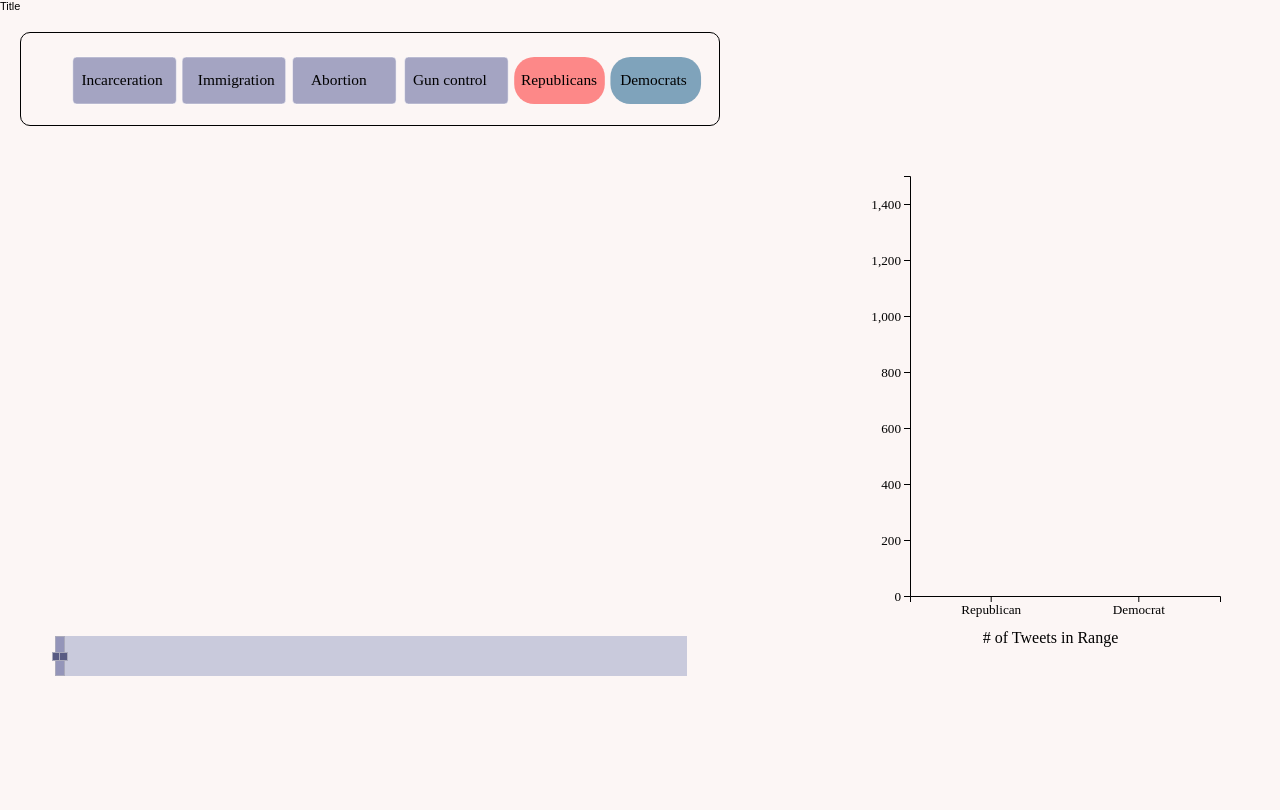
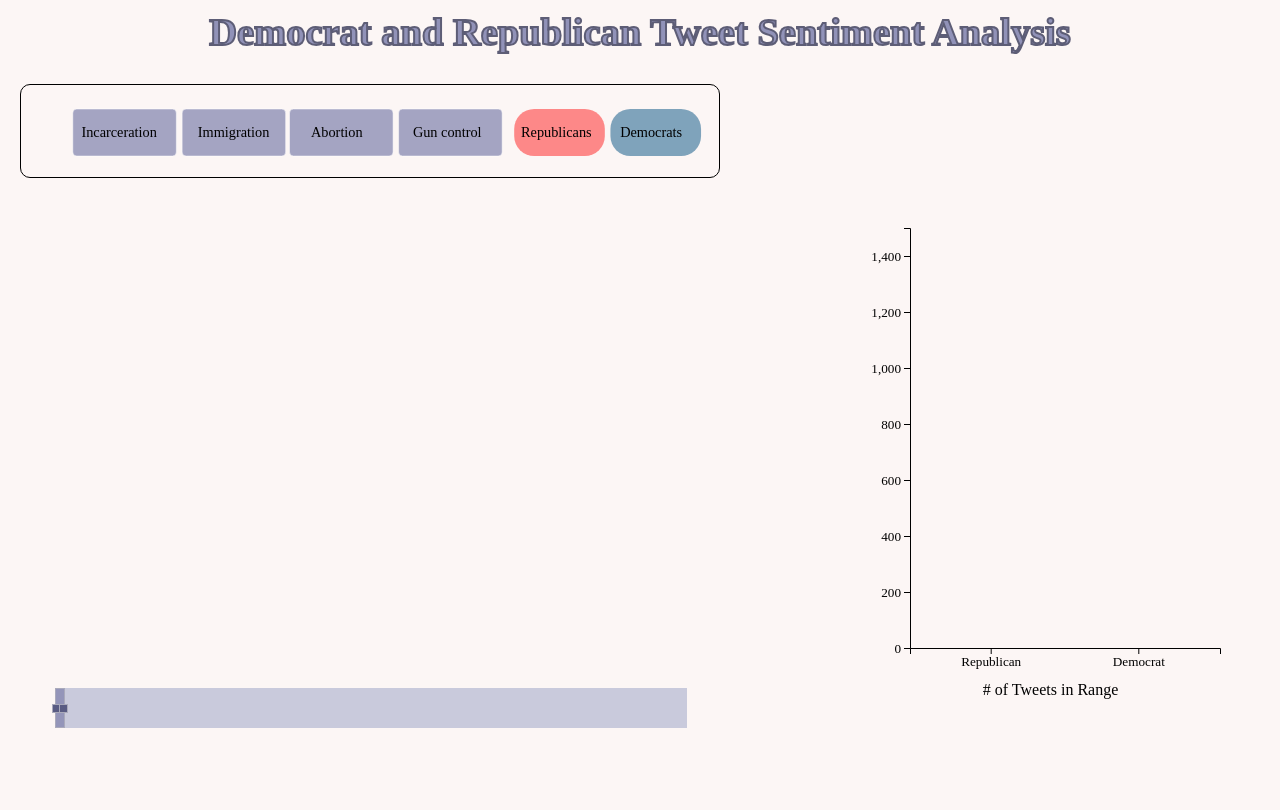
Before and after one commit to kikichan513/gop-vs-dems-tweets, a PHP site: page / in a window 1280 px wide. Before the commit the page ends 676 px from the top, so only its background shows below. Run offline with PHP 8.4, Linux system fonts and the light colour scheme; some libraries are stand-ins or nearby versions.

Commit message:
added title and finished buttons

```diff
--- a/buttons.js
+++ b/buttons.js
@@ -92,7 +92,7 @@
             .attr('y', window.innerHeight * .04)
             .attr('fill', 'black')
             .style("font-family", "futura")
-            .style("font-size", "1.4em");
+            .style("font-size", "1.3em");
 
     // Immigration
     buttons.append("rect")
@@ -120,12 +120,12 @@
             .attr('y', window.innerHeight * .04)
             .attr('fill', 'black')
             .style("font-family", "futura")
-            .style("font-size", "1.4em");
+            .style("font-size", "1.3em");
 
     // Abortion
     buttons.append("rect")
           .attr("id", "Abortion")
-          .attr("x", w / 2.67)
+          .attr("x", w / 2.7)
           .attr("y", h / 200 )
           .attr("width", w/ 7)
           .attr("height", h / 17)
@@ -148,12 +148,12 @@
             .attr('y', window.innerHeight * .04)
             .attr('fill', 'black')
             .style("font-family", "futura")
-            .style("font-size", "1.4em");
+            .style("font-size", "1.3em");
 
     // GunControl
     buttons.append("rect")
           .attr("id", "GunControl")
-          .attr("x", w / 1.89)
+          .attr("x", w / 1.92)
           .attr("y", h / 200 )
           .attr("width", w/ 7)
           .attr("height", h / 17)
@@ -176,7 +176,7 @@
             .attr('y', window.innerHeight * .04)
             .attr('fill', 'black')
             .style("font-family", "futura")
-            .style("font-size", "1.4em");
+            .style("font-size", "1.3em");
 
     buttons.append("rect")
           .attr("id", "Republican")
@@ -267,7 +267,7 @@
             .attr('y', window.innerHeight * .04)
             .attr('fill', 'black')
             .style("font-family", "futura")
-            .style("font-size", "1.4em");
+            .style("font-size", "1.3em");
 
     buttons.append("rect")
           .attr("id", "Democrat")
@@ -345,5 +345,5 @@
             .attr('y', window.innerHeight * .04)
             .attr('fill', 'black')
             .style("font-family", "futura")
-            .style("font-size", "1.4em");
+            .style("font-size", "1.3em");
 }
--- a/index.html
+++ b/index.html
@@ -12,9 +12,9 @@
 </style>
 <link href="slider/d3RangeSlider.css" rel="stylesheet">
 <link href="style.css" rel="stylesheet">
-<head>
-Title
-</head>
+<h1>
+    Democrat and Republican Tweet Sentiment Analysis
+</h1>
 <body>
 
 
--- a/style.css
+++ b/style.css
@@ -1,3 +1,18 @@
+h1 {
+  font-size: 3.5em;
+  text-align: center;
+  font-family: futura;
+  -webkit-text-stroke: 2px #5D5D76;
+   color: #9192B8;
+   font-weight: bold;
+   /*text-shadow:
+       1px 1px 0 #BDBED4,
+     -1px -1px 0 #BDBED4,
+      1px -1px 0 #BDBED4,
+      -1px 1px 0 #BDBED4,
+       1px 1px 0 #BDBED4;
+*/}
+
 body {
   font: 11px sans-serif;
   z-index: 1;
```
